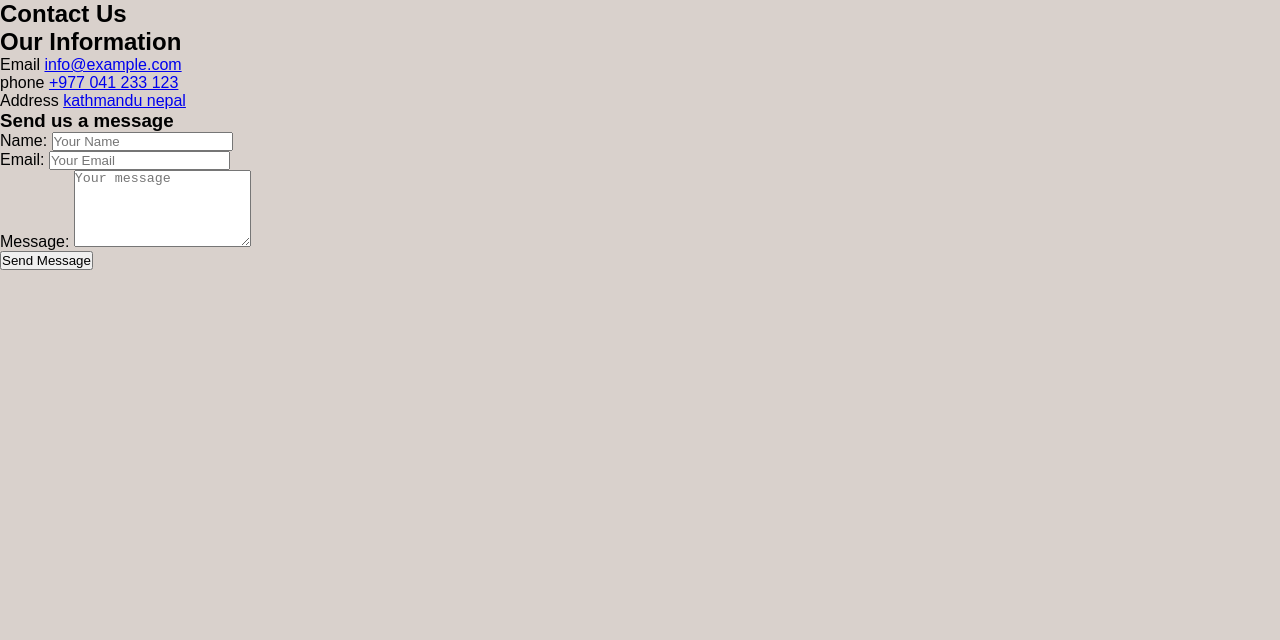
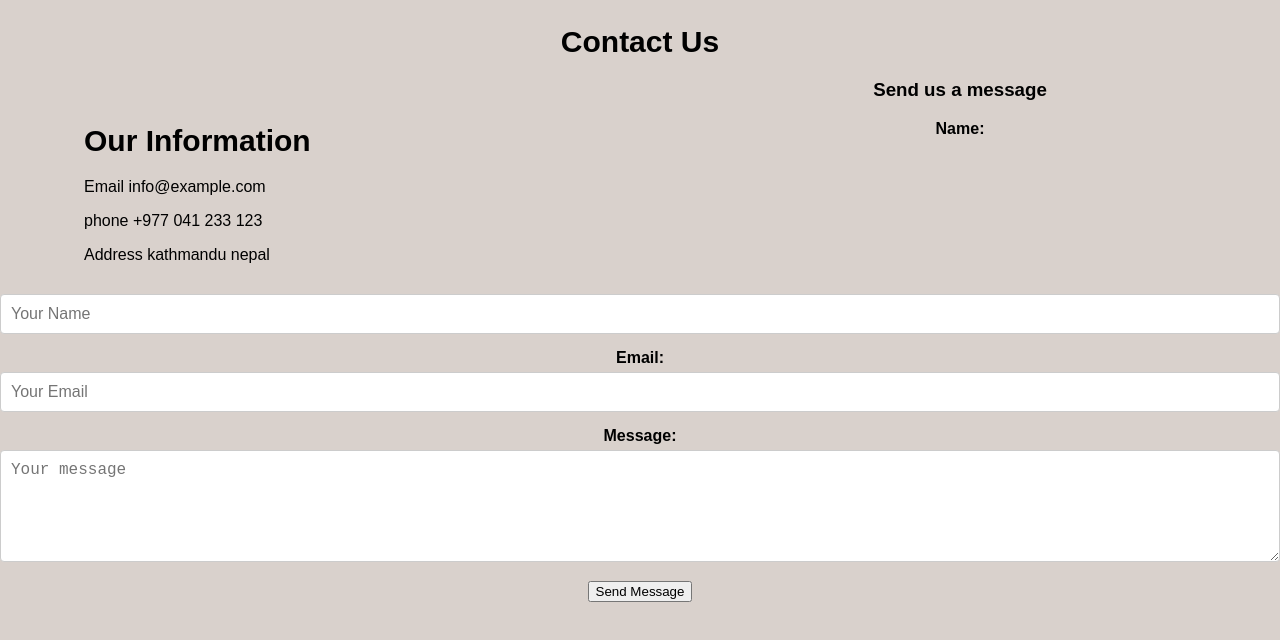
Before and after one commit to AARYA356/Assignment, a plain HTML site: page contact.html in a window 1280 px wide. Drawn offline with Linux system fonts and the light colour scheme.

Commit message:
file added

```diff
--- a/styles.css
+++ b/styles.css
@@ -1,10 +1,4 @@
-.container{
-    margin-top:5% ;
-    background: linear-gradient(d9d1cc)
-    width: 30px ;
-    height: 30px ;
-    transition: width 10s, height 8s;
-}
+
 body {
     font-family: Arial, sans-serif;
     margin: 0;
@@ -94,47 +88,93 @@ nav img {
     text-align: center;
     color: white;
     padding:5px;
-
 }
 
-* {
-  margin: 0;
-  padding: 0;
-  box-sizing: border-box;
+*/body {
+    font-family: Arial, sans-serif;
+    background-color: #d9d1cc;
+    margin: 0;
+    padding: 0;
+    color: black
 }
 
-body {
-  font-family: Arial, sans-serif;
+h2, h3, h4, p {
+    color: black/
 }
 
-.Contact {
-  background-color: #f2f2f2;
-  padding: 20px;
+.contact-page {
+    text-align: center;
+    margin: 20px 0;
 }
 
-.Contact .content {
-  display: flex;
-  align-items: center;
-  justify-content: center;
-  flex-wrap: wrap;
+.contact-page h2 {
+    font-size: 30px;
+    margin-bottom: 20px;
 }
 
-.Contact .content a,
-.Contact .content p {
-  margin: 10px;
-  text-decoration: none;
-  color: #333333;
-  font-size: 18px;
-  font-weight: bold;
-  text-align: center;
+.contact-info, .contact-form {
+    display: inline-block;
+    vertical-align: top;
+    width: 45%;
+    box-sizing: border-box;
+    padding: 20px;
 }
 
-.Contact .content a:hover {
-  text-decoration: underline;
+.contact-info {
+    text-align: left;
+    float: left;
+    margin-left: 5%;
 }
 
-@media screen and (max-width: 600px) {
-  .Contact .content {
-    flex-direction: column;
-  }
+.contact-info h3 {
+    font-size: 15px;
+    margin-bottom: 10px;
 }
+
+.contact-info p {
+    margin-bottom: 10px;
+}
+
+.contact-info a {
+    color: black;
+    text-decoration: none;
+}
+
+.contact-info a:hover {
+    text-decoration: underline;
+}
+
+.contact-form {
+    text-align: left;
+    float: right;
+    margin-right: 5%;
+}
+
+.contact-form h4 {
+    font-size: 15px;
+    margin-bottom: 10px;
+}
+
+.form-group {
+    margin-bottom: 15px;
+}
+
+label {
+    display: block;
+    font-weight: bold;
+    margin-bottom: 5px;
+}
+
+input[type="text"],
+input[type="email"],
+textarea {
+    width: 100%;
+    padding: 10px;
+    border: 1px solid #ccc;
+    border-radius: 4px;
+    font-size: 1rem;
+    box-sizing: border-box;
+}
+
+textarea {
+    resize: vertical;
```
